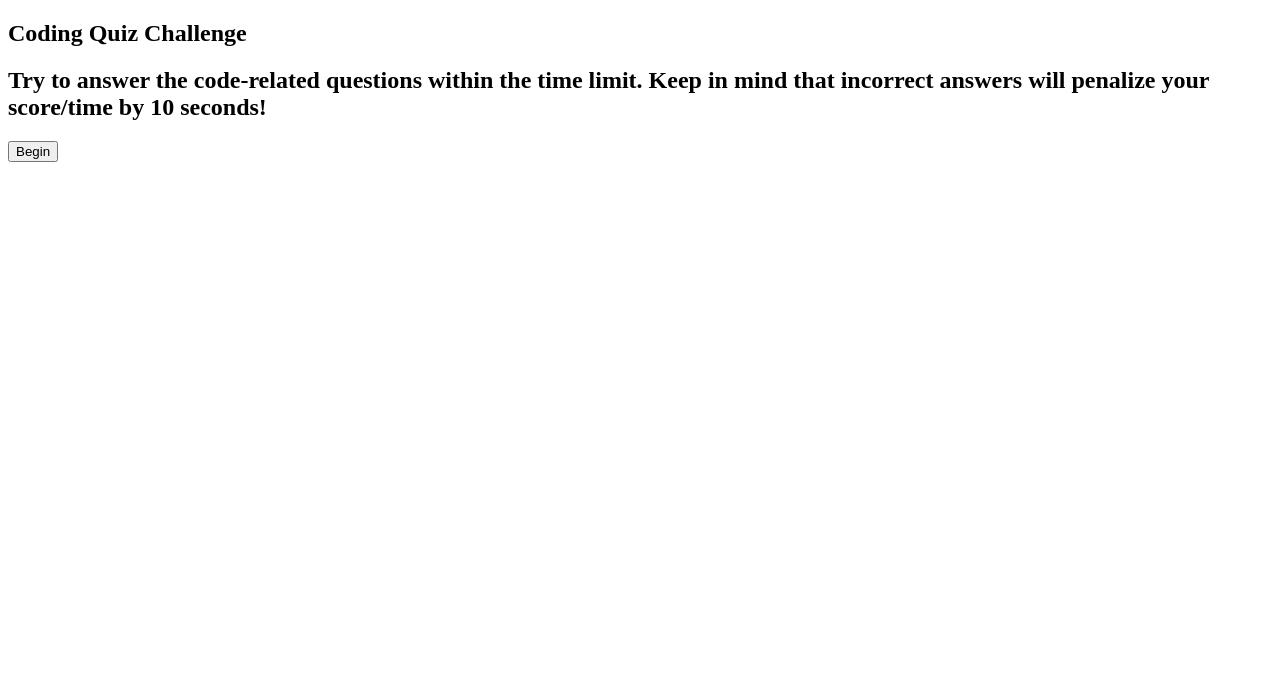
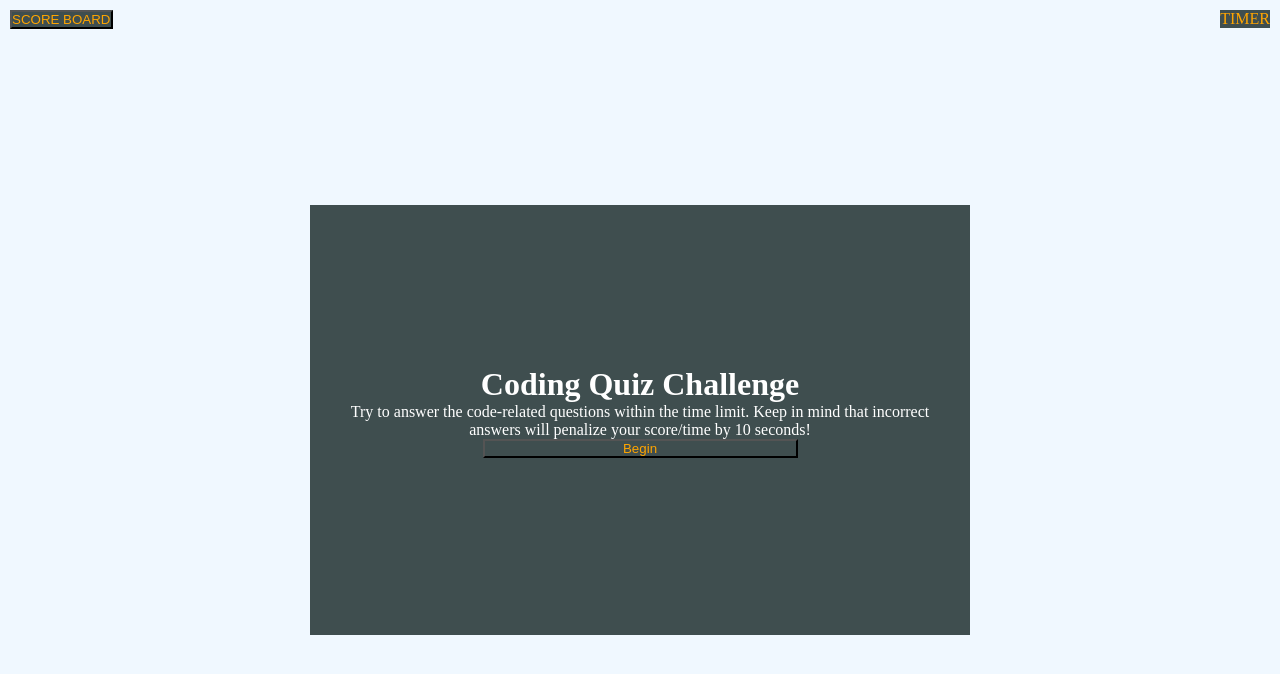
Before and after one commit to BrandyM98/code-quiz-project, a plain HTML site: page index.html in a window 1280 px wide. Drawn offline with Linux system fonts and the light colour scheme.

Commit message:
added basic html outline. Started css

```diff
--- a/assets/script.js
+++ b/assets/script.js
@@ -1,11 +1,14 @@
 var button = document.querySelector('.btn');
-var start = document.querySelector('#start');
+var start = document.querySelector('#intro');
 var quiz = document.querySelector('#quiz');
+//var end = document.querySelector('#end');
+//var submit = document.querySelector('#submit);
+
+//var questions = ["First", "Second", "Third", "Fourth", "Fifth"];
 
 const begin = function (){
     start.style.display= "none";
     quiz.style.display= "block";
-
+    //questions.style.display="block";
 }
-
 button.addEventListener("click", begin)
--- a/assets/style.css
+++ b/assets/style.css
@@ -0,0 +1,84 @@
+* {
+    margin: 0;
+    padding: 0;
+     /* font fam */
+}
+
+body {
+    background-color: aliceblue;
+    overflow: hidden;
+    /* font fam */
+}
+
+p{
+    color: white;
+    /*font size*/
+}
+
+button{
+    outline: none;
+    background-color: #3F4E4F;
+    color: orange;
+}
+
+h1, h2{
+    color: white;
+    text-align: center;
+
+}
+/*---------------------------------------------*/
+/* this would be everything in the outer div */
+/*---------------------------------------------*/
+.outer{
+
+    height: 100vh;
+    display: flex;
+    flex-direction: column;
+    justify-content: start;
+    padding: 10px 10px;
+}
+
+/*"nav" section*/
+
+
+.top p {
+ float: right;
+ background-color: #3F4E4F;
+ color: orange;
+}
+
+.top button{
+    float: left;
+    background-color: #3F4E4F;
+    color: orange;
+    /* font size */
+}
+
+/*---------------------------------------------*/
+/* this would be everything in the inner div */
+/*---------------------------------------------*/
+
+/*intro*/
+
+.inner{
+    background-color: #3F4E4F;
+    padding: 15px;
+    height: 50%;
+    width: 50%;
+    margin: auto;
+    display: flex;
+    flex-direction: column;
+    justify-content: center;
+}
+
+#intro{
+    margin-bottom: 15px;
+    text-align: center;
+}
+
+#intro button{
+    width: 50%;
+}
+
+
+/*questions*/
--- a/index.html
+++ b/index.html
@@ -5,6 +5,7 @@
     <meta charset="UTF-8">
     <meta http-equiv="X-UA-Compatible" content="IE=edge">
     <meta name="viewport" content="width=device-width, initial-scale=1.0">
+    <link rel="stylesheet" href="./assets/style.css">
     <title>Code Quiz</title>
     <style>
         * {
@@ -12,25 +13,51 @@
         }
     </style>
 </head>
+<main>
 
     <body>
-    <section id="start">
-        <h2>Coding Quiz Challenge</h2>
-        <h2>Try to answer the code-related questions within the time limit. Keep in mind that incorrect answers will
-            penalize your score/time by 10 seconds! </h2>
+        <div class="outer">
+            <!--this will be to contain everything?-->
+            <div>
+                <!-- this will be at the top like a nav bar would be-->
+                <section>
+                    <div class="top"><!--style="display: none"-->
+                        <button>SCORE BOARD</button>
+                        <p>TIMER</p>
+                    </div>
+                </section>
+            </div>
+
+            <div class="inner">
+                <!--this will be the inside where i can format the questions-->
+                <header id="intro">
+                    <!-- this will be the intro page-->
+                    <h1>Coding Quiz Challenge</h2>
+                    <p>Try to answer the code-related questions within the time limit. Keep in mind that incorrect
+                        answers
+                        will
+                        penalize your score/time by 10 seconds! </p>
                     <button class="btn">Begin</button>
-    </section>
+                </header>
+
+                <main>
+                    <!-- this will be the inside box container-->
                     <section id="quiz" style="display: none">
                         <h2 id="title">Questions</h2>
                         <div id="questions">
                         </div>
                     </section>
+
                     <section id="end" style="display: none">
                         <h2>Enter Initials</h2>
                         <input type="text" />
                         <button>Submit</button>
                     </section>
+                </main>
+            </div>
+        </div>
         <script src="./assets/script.js"></script>
     </body>
+</main>
 
 </html>
```
Lines whose indentation alone changed are shown as unchanged.
